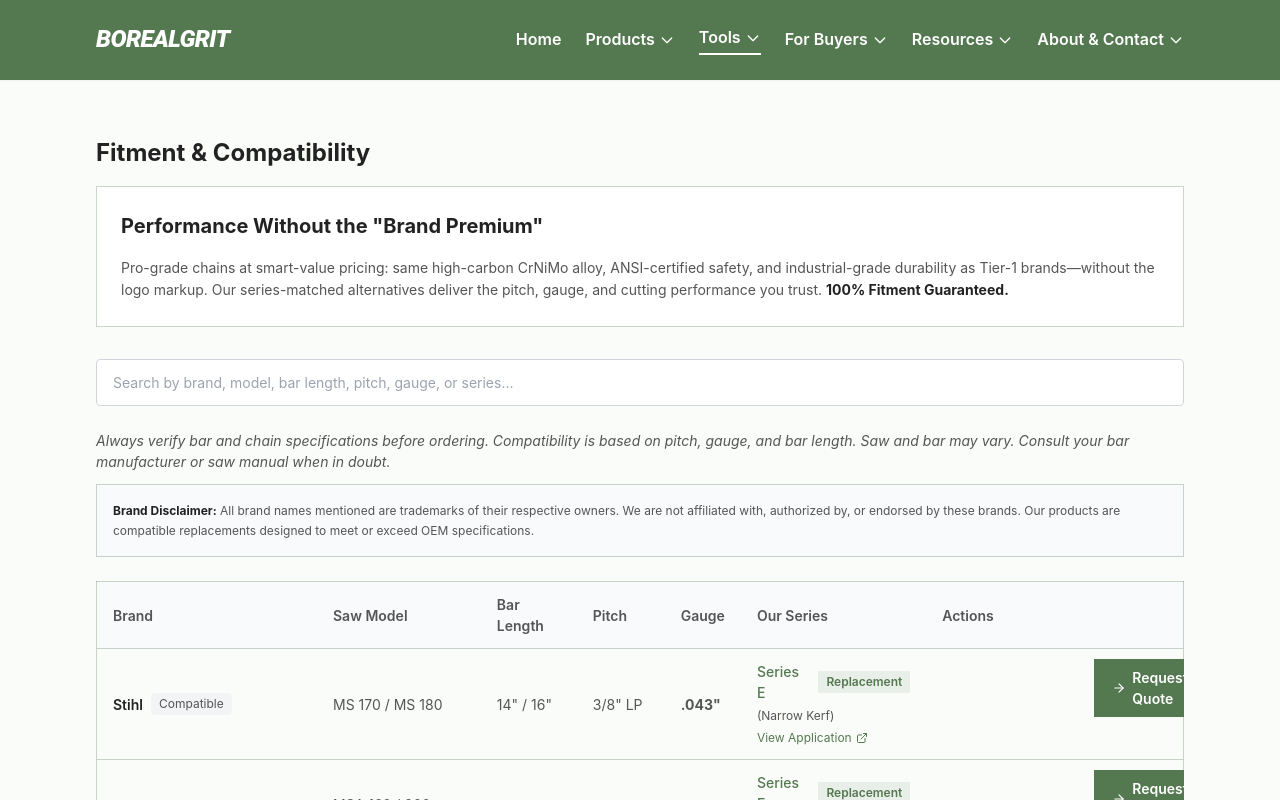
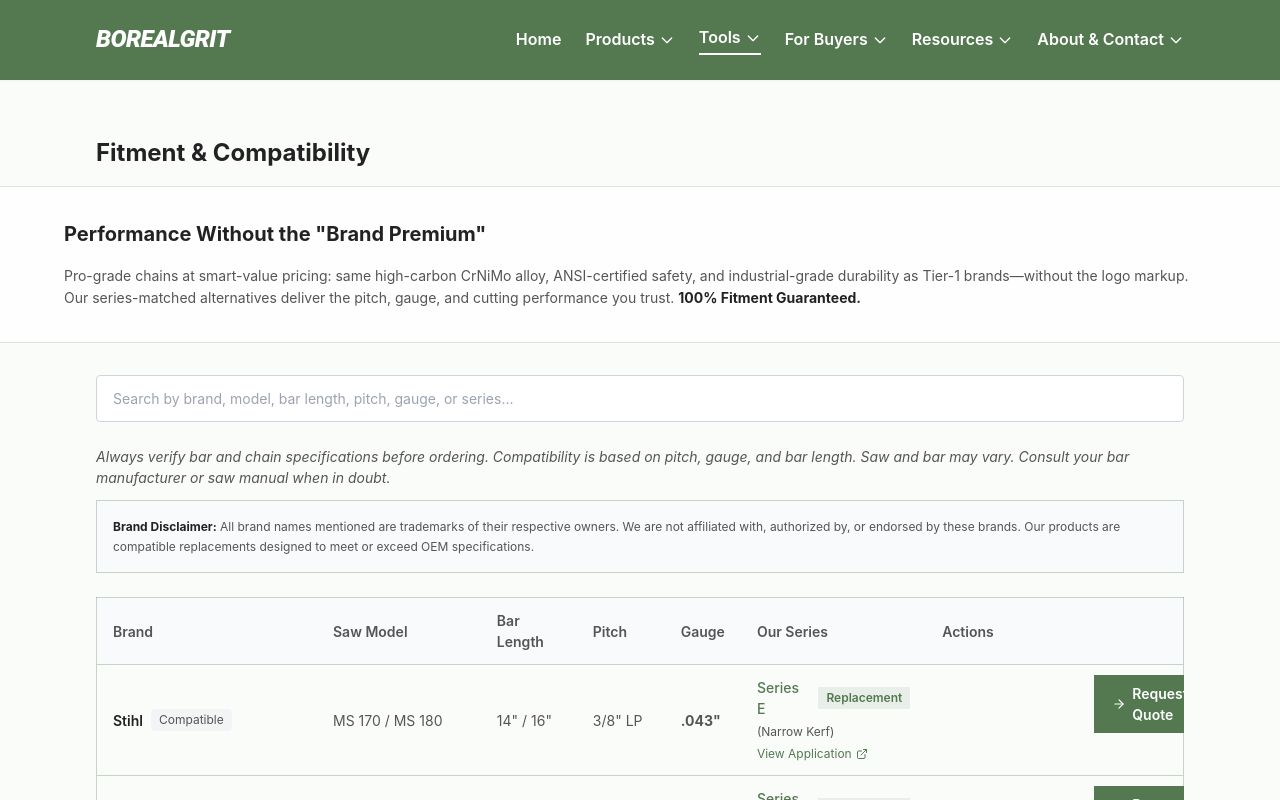
Before and after one commit to LoganOYoung/chainsaw-chain-supplier-borealgrit, a Next.js app: page /fitment-finder in a window 1280 px wide. Shown: the top 800 px of the page. Built offline with nearby package versions, Linux system fonts and the light colour scheme.

Commit message:
fitment-finder: Performance section as semi-transparent full-width banner

```diff
--- a/app/fitment-finder/page.tsx
+++ b/app/fitment-finder/page.tsx
@@ -148,12 +148,17 @@ export default function FitmentFinderPage() {
       <main className="max-w-6xl mx-auto px-4 sm:px-6 lg:px-8 py-8 md:py-14 pl-[max(1rem,env(safe-area-inset-left))] pr-[max(1rem,env(safe-area-inset-right))] overflow-x-hidden sm:overflow-visible">
         <h1 className="text-xl sm:text-2xl font-bold text-text-main mb-4">Fitment & Compatibility</h1>
 
-        {/* Performance Without the Brand Premium */}
-        <section id="fitment-guarantee" className="mb-8 bg-white border border-forest-brand/30 rounded-none p-4 sm:p-6">
-          <h2 className="text-lg sm:text-xl font-bold text-text-main mb-4">Performance Without the &quot;Brand Premium&quot;</h2>
-          <p className="text-text-body text-sm leading-relaxed">
-            Pro-grade chains at smart-value pricing: same high-carbon CrNiMo alloy, ANSI-certified safety, and industrial-grade durability as Tier-1 brands—without the logo markup. Our series-matched alternatives deliver the pitch, gauge, and cutting performance you trust. <strong className="text-text-main">100% Fitment Guaranteed.</strong>
-          </p>
+        {/* Performance Without the Brand Premium — semi-transparent full-width banner */}
+        <section
+          id="fitment-guarantee"
+          className="w-screen max-w-none ml-[calc(-50vw+50%)] mr-[calc(-50vw+50%)] mb-8 py-6 sm:py-8 px-4 sm:px-6 lg:px-8 bg-white/85 border-y border-forest-brand/20"
+        >
+          <div className="max-w-6xl mx-auto">
+            <h2 className="text-lg sm:text-xl font-bold text-text-main mb-4">Performance Without the &quot;Brand Premium&quot;</h2>
+            <p className="text-text-body text-sm leading-relaxed">
+              Pro-grade chains at smart-value pricing: same high-carbon CrNiMo alloy, ANSI-certified safety, and industrial-grade durability as Tier-1 brands—without the logo markup. Our series-matched alternatives deliver the pitch, gauge, and cutting performance you trust. <strong className="text-text-main">100% Fitment Guaranteed.</strong>
+            </p>
+          </div>
         </section>
 
         {/* Search Box */}
```
